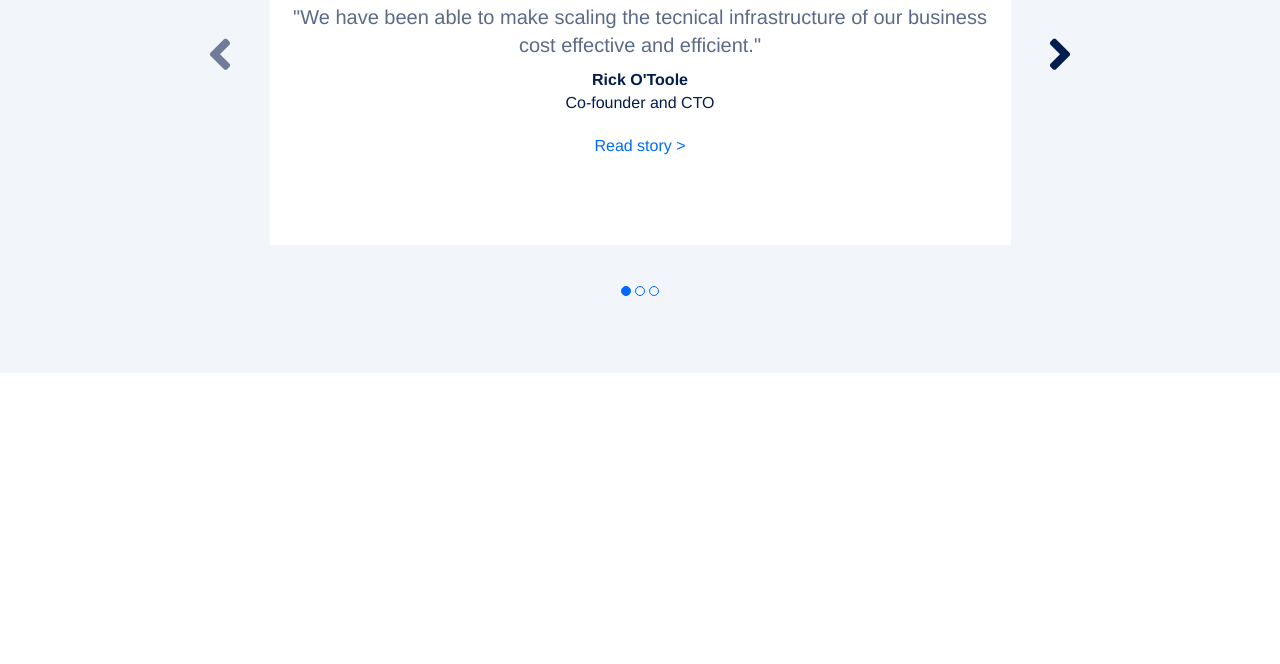
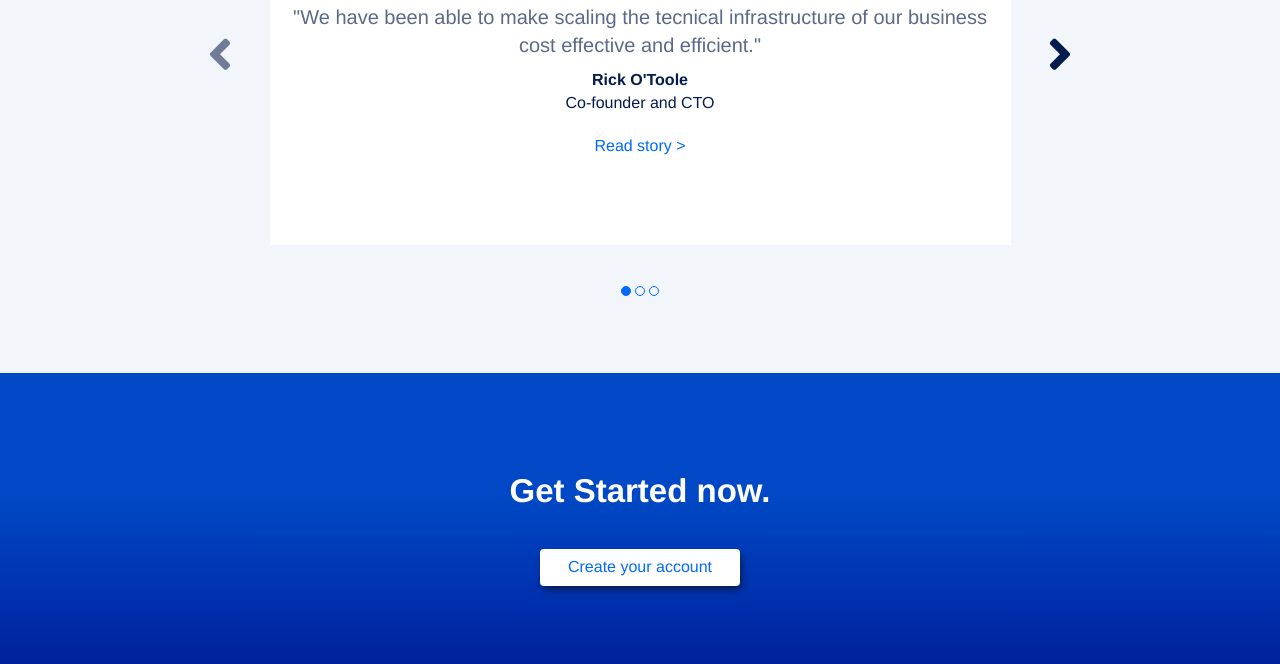
Before and after one commit to danibr1/html-css-digitalocean, a plain HTML site: page index.html in a window 1280 px wide. Shown: the part 3858-4522 px from the top of the page. Before the commit the page ends 4231 px from the top, so only its background shows below. Drawn offline with nearby package versions, Linux system fonts and the light colour scheme.

Commit message:
started completed

```diff
--- a/css/main.css
+++ b/css/main.css
@@ -1,4 +1,4 @@
-/* *********************************************************** */
+/* **************************************************************************** */
 /* GENERAL */
 *{
     margin: 0;
@@ -31,7 +31,7 @@ ul {
     margin-left: 0;
 }
 
-/* *********************************************************** */
+/* ******************************************************************************* */
 /* UTILITIES */
 
 /* Color */
@@ -40,6 +40,9 @@ ul {
 }
 .bg-lightgray{
     background-color:#f2f5f9;
+}
+.bg-gradient-blue {
+    background: linear-gradient(0deg, rgba(0,30,154,1) 0%, rgba(0,72,197,1) 59%);
 }
 .txt-white{
     color: #fff;
@@ -91,9 +94,9 @@ ul {
     background-color: #006aff;
 }
 
-/* ############################################################
+/* #####################################################################
     HEADER
-############################################################### */
+######################################################################### */
 .header .my-navbar {
     line-height:65px;
 }
@@ -107,10 +110,10 @@ ul {
 .header .my-navbar .nav-right{
     display: none;
 }
-/* ############################################################
+/* #####################################################################
     MAIN
-############################################################### */
-/* HERO --------------------------------------------------------*/
+######################################################################## */
+/* HERO -----------------------------------------------------------------*/
 .hero{
     background-image: url(../img/bg-banner-home.jpg);
     background-size: cover;
@@ -146,7 +149,7 @@ ul {
     opacity: 1;
 }
 
-/* CUSTOMERS LOGOS --------------------------------------------------------*/
+/* CUSTOMERS LOGOS ------------------------------------------------------*/
 .customers .logos li {
     width: calc((100% / 2) - 5px);
 }
@@ -154,7 +157,7 @@ ul {
     width: 100%;
 }
 
-/* CONFIGURATION ----------------------------------------------------------- */
+/* CONFIGURATION -------------------------------------------------------- */
 /* Aside menu */
 .configuration aside ul{
     list-style: none;
@@ -176,7 +179,7 @@ ul {
     margin-top: 15px;
 }
 
-/* SCREENSHOT ------------------------------------------------------------- */
+/* SCREENSHOT ------------------------------------------------------------ */
 .screenshot .slide{
     margin-top:150px;
 }
@@ -192,9 +195,6 @@ ul {
 
 /* SERVICE -------------------------------------------------------------- */
 /* Table */
-.service{
-    background: linear-gradient(0deg, rgba(0,30,154,1) 0%, rgba(0,72,197,1) 59%);
-}
 .service table a{
     color:#00d7d2;
 }
@@ -220,15 +220,26 @@ ul {
     margin-top:70px;
     margin-bottom:25px;
 }
+/* STARTED --------------------------------------------------------------- */
+.started .btn {
+    width: 200px;
+    margin: 30px auto;
+    font-size: 16px;
+    box-shadow: 2px 4px 9px -2px #0a1229;
+
+}
+.started .btn:hover {
+    color: #fff;
+    background-color: #0248c5;
+}
 
 
 
-
-/* ####################################################################
+/* ########################################################################
 TABLET (@media)     min-width 768px
 DESKTOP (@media)    min-width 992px
-######################################################################*/
-/* MD TABLET ***************************************************/
+###########################################################################*/
+/* TABLET ******************************************************************/
 @media screen and (min-width: 768px){
     /* UTILITY rows carosello */
     .slide .carosello::before{
@@ -242,6 +253,7 @@ DESKTOP (@media)    min-width 992px
     .customers .logos li {
         width: calc((100% / 6) - 5px);
     }
+
     /* CONFIGURATION PLUS */
     .configuration .plus{
         height: 210px;
@@ -250,7 +262,7 @@ DESKTOP (@media)    min-width 992px
 
 }
 
-/* LG TABLET ***************************************************/
+/* DESKTOP ***************************************************************/
 @media screen and (min-width: 992px){
 
     /* HEADER */
@@ -263,7 +275,6 @@ DESKTOP (@media)    min-width 992px
         list-style: none;
         margin-right: 20px;
     }
-
     .header .menu-inline a{
         color:#031c4e;
     }
@@ -305,5 +316,4 @@ DESKTOP (@media)    min-width 992px
     .screenshot .point{
         margin-top: 12px;
     }
-
 }
--- a/index.html
+++ b/index.html
@@ -271,7 +271,7 @@
             </div>
         </section>
         <!-- SERVICE -->
-        <section class="service txt-white pt-85 pb-85">
+        <section class="service bg-gradient-blue txt-white pt-85 pb-85">
             <h2 class="text-center txt-white mb-20">Service your Customers around the world from 12 regions.</h2>
             <div class="container">
                 <!-- Left column in desktop view -->
@@ -368,6 +368,11 @@
                 </div>
             </div>
         </section>
+        <!-- STARTED -->
+        <section class="started bg-gradient-blue txt-center pt-80 pb-60">
+            <h2 class="txt-white fs-33">Get Started now.</h2>
+            <div class="btn bg-white txt-blue">Create your account</div>
+        </section>
 
 
     </main>
```
